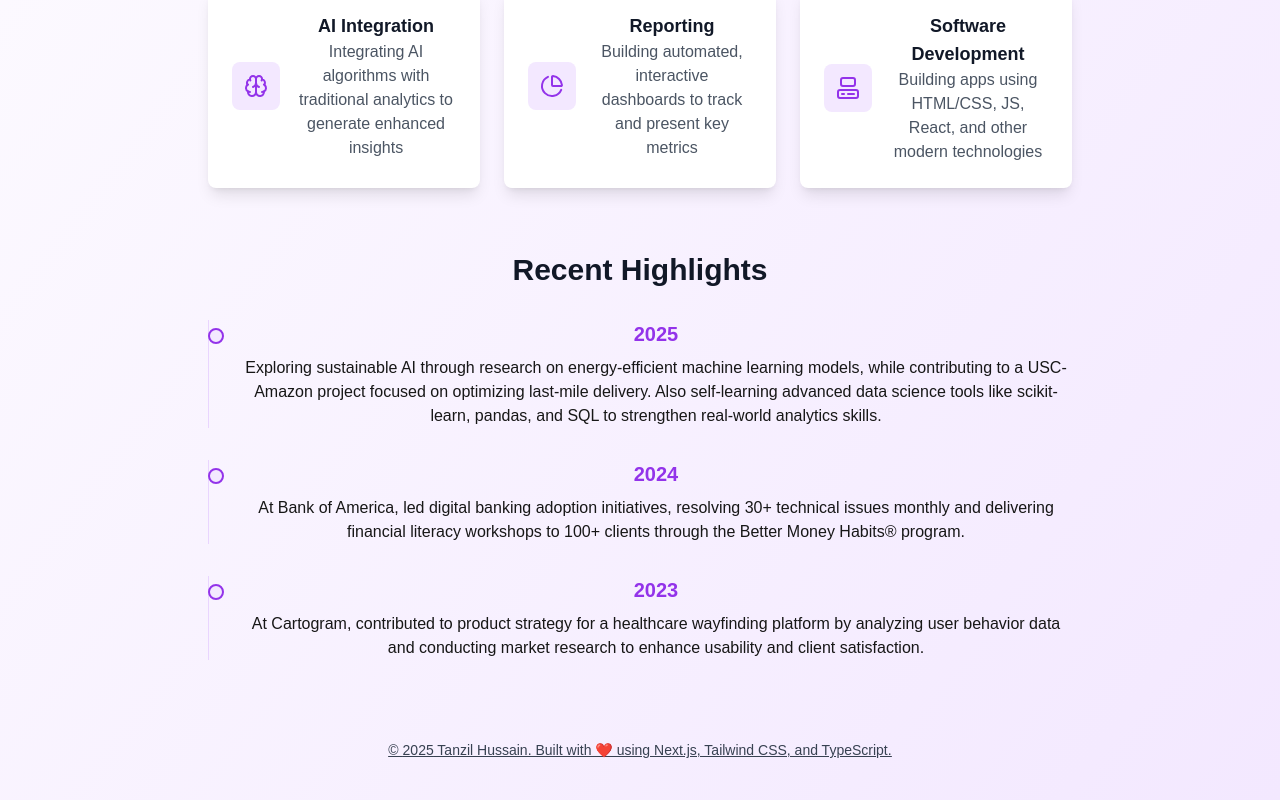
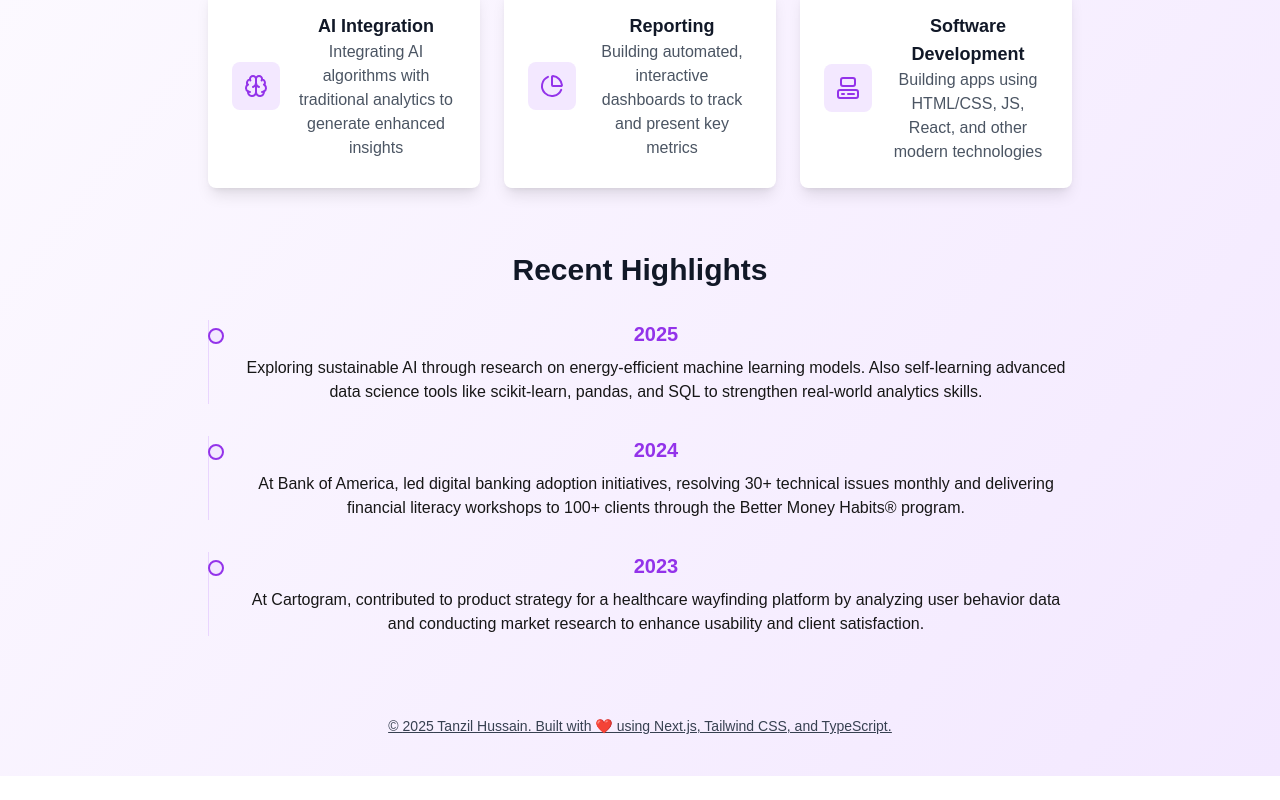
Before and after one commit to tanzilhussain/tanzils-website, a Next.js app: page / in a window 1280 px wide. Shown: the part 864-1664 px from the top of the page. After the commit the page ends 1640 px from the top, so only its background shows below. Built offline with nearby package versions, Linux system fonts and the light colour scheme.

Commit message:
050120253

```diff
--- a/src/app/page.tsx
+++ b/src/app/page.tsx
@@ -271,7 +271,7 @@ export default function HomePage() {
                     <h3 className="text-xl font-semibold text-purple-600">{year}</h3>
                     <p className="mt-2 text-black-600">
                     {year === 2025 &&
-                      "Exploring sustainable AI through research on energy-efficient machine learning models, while contributing to a USC-Amazon project focused on optimizing last-mile delivery. Also self-learning advanced data science tools like scikit-learn, pandas, and SQL to strengthen real-world analytics skills."
+                      "Exploring sustainable AI through research on energy-efficient machine learning models. Also self-learning advanced data science tools like scikit-learn, pandas, and SQL to strengthen real-world analytics skills."
                     }
                     {year === 2024 &&
                       "At Bank of America, led digital banking adoption initiatives, resolving 30+ technical issues monthly and delivering financial literacy workshops to 100+ clients through the Better Money Habits® program."
```
